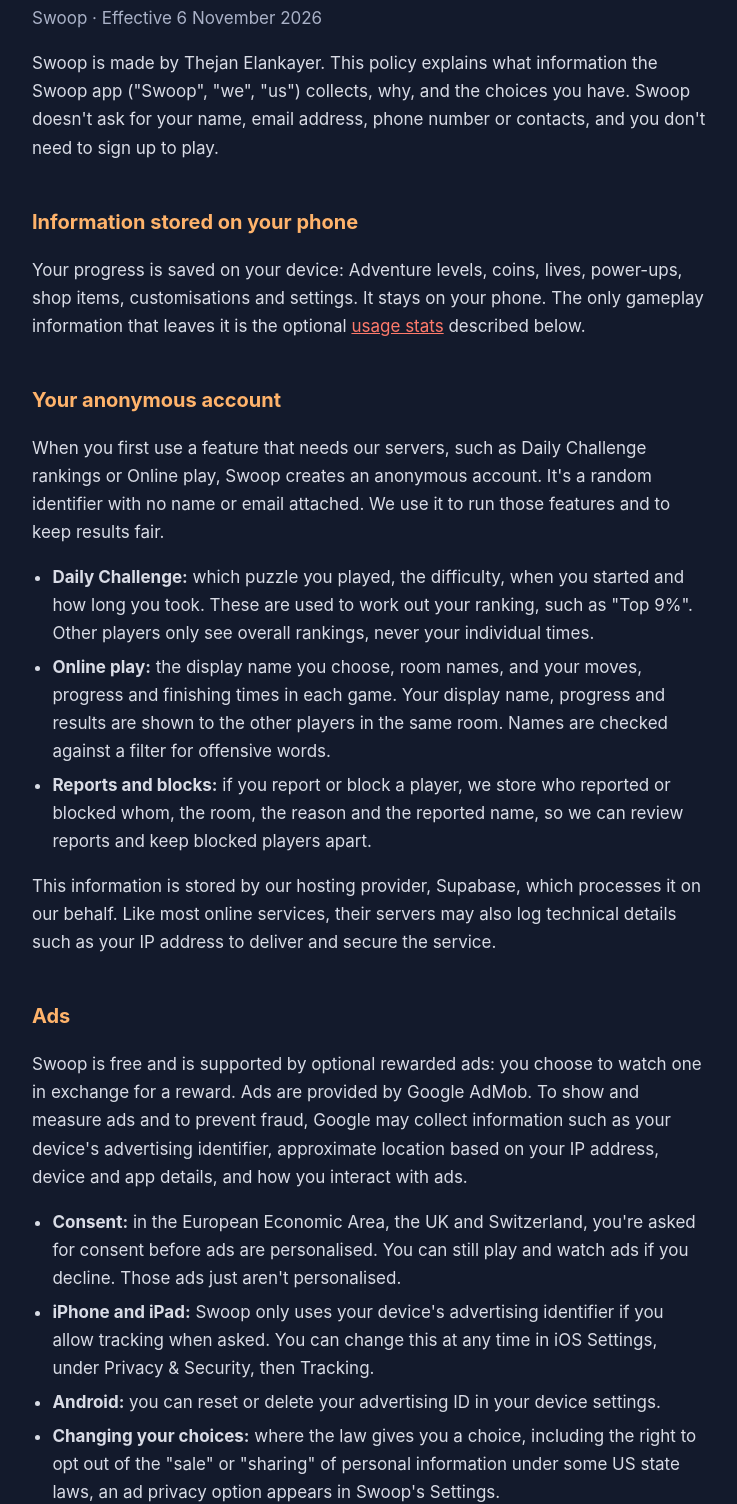
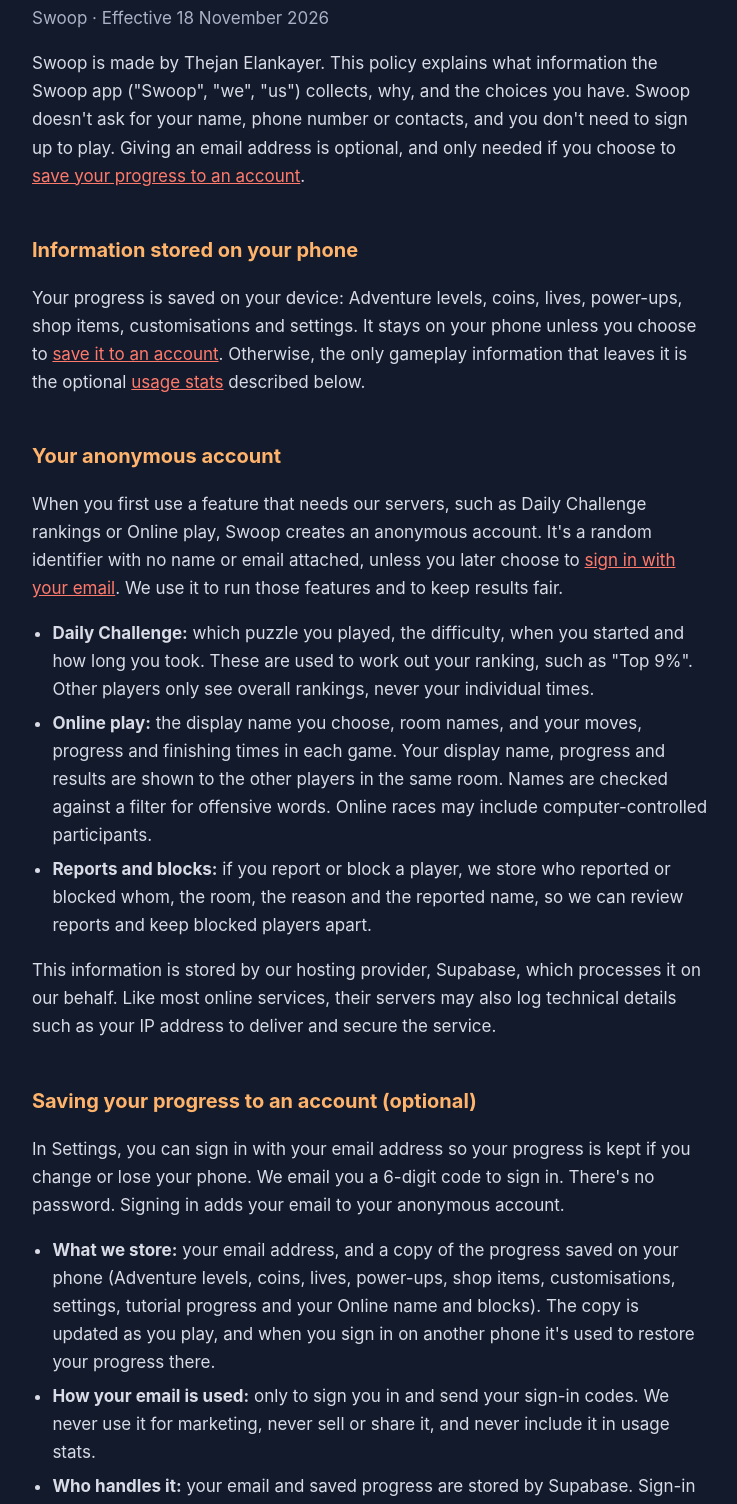
Before and after one commit to Thej09/Thej09.github.io, a plain HTML site: page privacy/index.html in a window 1280 px wide. Shown: the part 90-1594 px from the top of the page, without its empty margins (270-1007 px from the left). Drawn offline with Linux system fonts and the light colour scheme.

Commit message:
Privacy policy: optional email accounts and cloud save

```diff
--- a/privacy/index.html
+++ b/privacy/index.html
@@ -9,21 +9,30 @@
 <body>
 <main>
   <h1>Privacy policy</h1>
-  <p class="lede">Swoop · Effective 6 November 2026</p>
+  <p class="lede">Swoop · Effective 18 November 2026</p>
 
-  <p>Swoop is made by Thejan Elankayer. This policy explains what information the Swoop app ("Swoop", "we", "us") collects, why, and the choices you have. Swoop doesn't ask for your name, email address, phone number or contacts, and you don't need to sign up to play.</p>
+  <p>Swoop is made by Thejan Elankayer. This policy explains what information the Swoop app ("Swoop", "we", "us") collects, why, and the choices you have. Swoop doesn't ask for your name, phone number or contacts, and you don't need to sign up to play. Giving an email address is optional, and only needed if you choose to <a href="#cloud-save">save your progress to an account</a>.</p>
 
   <h2>Information stored on your phone</h2>
-  <p>Your progress is saved on your device: Adventure levels, coins, lives, power-ups, shop items, customisations and settings. It stays on your phone. The only gameplay information that leaves it is the optional <a href="#usage-stats">usage stats</a> described below.</p>
+  <p>Your progress is saved on your device: Adventure levels, coins, lives, power-ups, shop items, customisations and settings. It stays on your phone unless you choose to <a href="#cloud-save">save it to an account</a>. Otherwise, the only gameplay information that leaves it is the optional <a href="#usage-stats">usage stats</a> described below.</p>
 
   <h2>Your anonymous account</h2>
-  <p>When you first use a feature that needs our servers, such as Daily Challenge rankings or Online play, Swoop creates an anonymous account. It's a random identifier with no name or email attached. We use it to run those features and to keep results fair.</p>
+  <p>When you first use a feature that needs our servers, such as Daily Challenge rankings or Online play, Swoop creates an anonymous account. It's a random identifier with no name or email attached, unless you later choose to <a href="#cloud-save">sign in with your email</a>. We use it to run those features and to keep results fair.</p>
   <ul>
     <li><strong>Daily Challenge:</strong> which puzzle you played, the difficulty, when you started and how long you took. These are used to work out your ranking, such as "Top 9%". Other players only see overall rankings, never your individual times.</li>
-    <li><strong>Online play:</strong> the display name you choose, room names, and your moves, progress and finishing times in each game. Your display name, progress and results are shown to the other players in the same room. Names are checked against a filter for offensive words.</li>
+    <li><strong>Online play:</strong> the display name you choose, room names, and your moves, progress and finishing times in each game. Your display name, progress and results are shown to the other players in the same room. Names are checked against a filter for offensive words. Online races may include computer-controlled participants.</li>
     <li><strong>Reports and blocks:</strong> if you report or block a player, we store who reported or blocked whom, the room, the reason and the reported name, so we can review reports and keep blocked players apart.</li>
   </ul>
   <p>This information is stored by our hosting provider, Supabase, which processes it on our behalf. Like most online services, their servers may also log technical details such as your IP address to deliver and secure the service.</p>
+
+  <h2 id="cloud-save">Saving your progress to an account (optional)</h2>
+  <p>In Settings, you can sign in with your email address so your progress is kept if you change or lose your phone. We email you a 6-digit code to sign in. There's no password. Signing in adds your email to your anonymous account.</p>
+  <ul>
+    <li><strong>What we store:</strong> your email address, and a copy of the progress saved on your phone (Adventure levels, coins, lives, power-ups, shop items, customisations, settings, tutorial progress and your Online name and blocks). The copy is updated as you play, and when you sign in on another phone it's used to restore your progress there.</li>
+    <li><strong>How your email is used:</strong> only to sign you in and send your sign-in codes. We never use it for marketing, never sell or share it, and never include it in usage stats.</li>
+    <li><strong>Who handles it:</strong> your email and saved progress are stored by Supabase. Sign-in emails are sent by our email provider, Resend, which processes your email address on our behalf only to deliver them.</li>
+  </ul>
+  <p>If you sign out, your progress stays on your phone and in your account. You can sign in again at any time.</p>
 
   <h2>Ads</h2>
   <p>Swoop is free and is supported by optional rewarded ads: you choose to watch one in exchange for a reward. Ads are provided by Google AdMob. To show and measure ads and to prevent fraud, Google may collect information such as your device's advertising identifier, approximate location based on your IP address, device and app details, and how you interact with ads.</p>
@@ -47,17 +56,17 @@
   </ul>
 
   <h2>How long we keep information</h2>
-  <p>We keep your anonymous account and the information linked to it until you delete it. Deleting your account permanently erases your account, Daily results, Online names and results, blocks, and reports made by or about you. Rooms you were in carry on without you.</p>
+  <p>We keep your account and the information linked to it until you delete it. Deleting your account permanently erases your account, your email address and saved progress if you signed in, Daily results, Online names and results, blocks, and reports made by or about you. Rooms you were in carry on without you.</p>
   <p>Usage stats are kept for up to 12 months and then deleted. Deleting your account in the app doesn't remove usage stats already sent, so if you'd like those deleted too, <a href="mailto:thejanelankayer@gmail.com">email us</a> and we'll erase them.</p>
 
   <h2>Deleting your information</h2>
-  <p>In the app, open Settings and tap <strong>Delete account &amp; progress</strong>. This erases your account on our servers and everything saved on your phone. It can't be undone. If you can't use the app, see <a href="/delete-account/">how to ask us to delete your account</a>.</p>
+  <p>In the app, open Settings and tap <strong>Delete account &amp; progress</strong>. This erases your account on our servers, including your email address and saved progress, and everything saved on your phone. It can't be undone. If you've signed out, sign in again first so the right account is deleted. If you can't use the app, see <a href="/delete-account/">how to ask us to delete your account</a>.</p>
 
   <h2>Children</h2>
   <p>Swoop isn't directed at children under 13, and we don't knowingly collect personal information from them. If you believe a child has used Online play, contact us and we'll delete the account.</p>
 
   <h2>Your rights</h2>
-  <p>Depending on where you live, you may have the right to access, correct or delete your personal information, or to object to how it's used. Because Swoop accounts are anonymous, the quickest way to delete your information is from inside the app. For anything else, contact us.</p>
+  <p>Depending on where you live, you may have the right to access, correct or delete your personal information, or to object to how it's used. The quickest way to delete your information is from inside the app. For anything else, including a copy of the information linked to your account, contact us from the email you signed in with, if you have one.</p>
 
   <h2>Changes to this policy</h2>
   <p>If we change this policy, we'll update it here and change the effective date above.</p>
```
Also changed, not shown: delete-account/index.html (+5 -4 lines).
